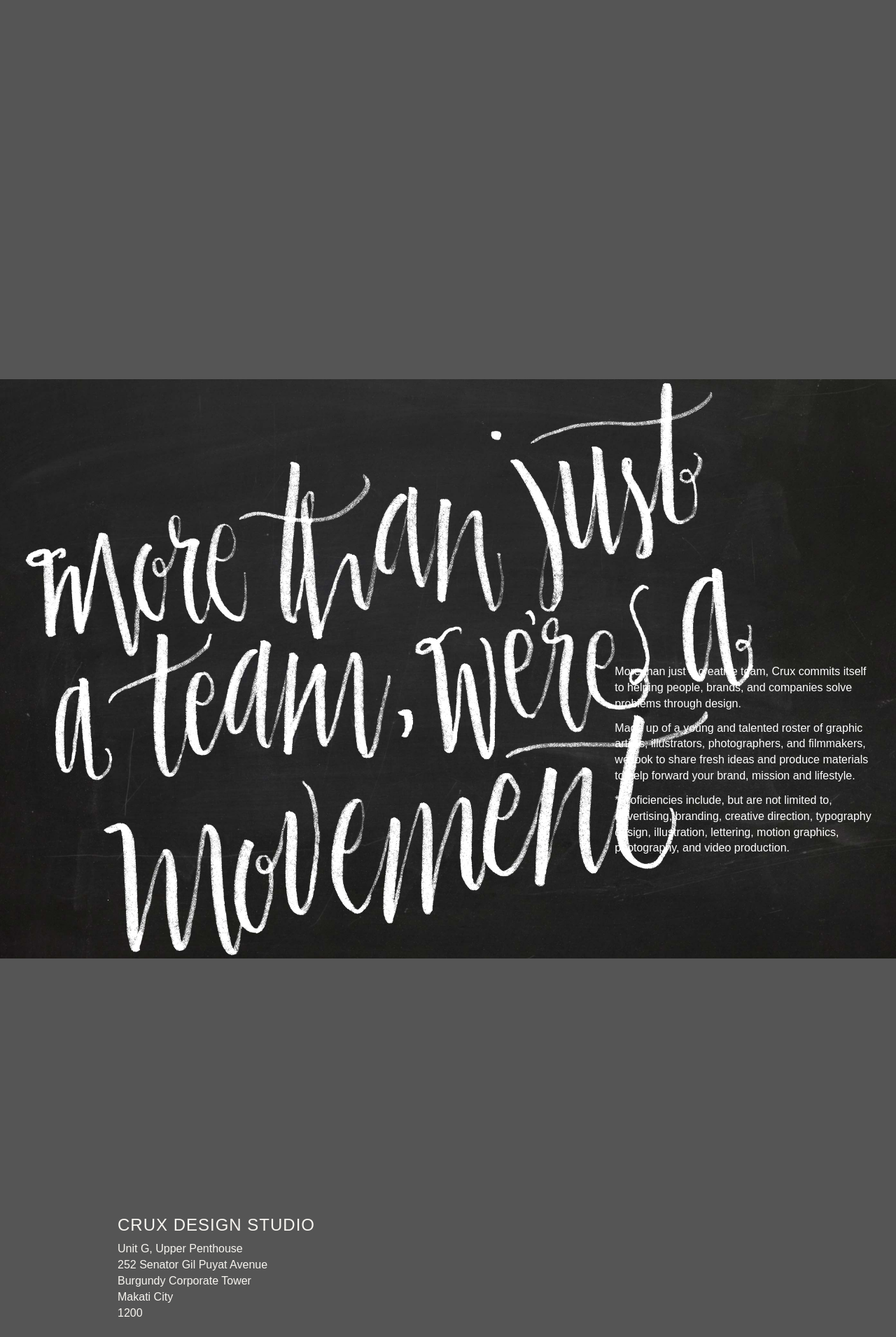
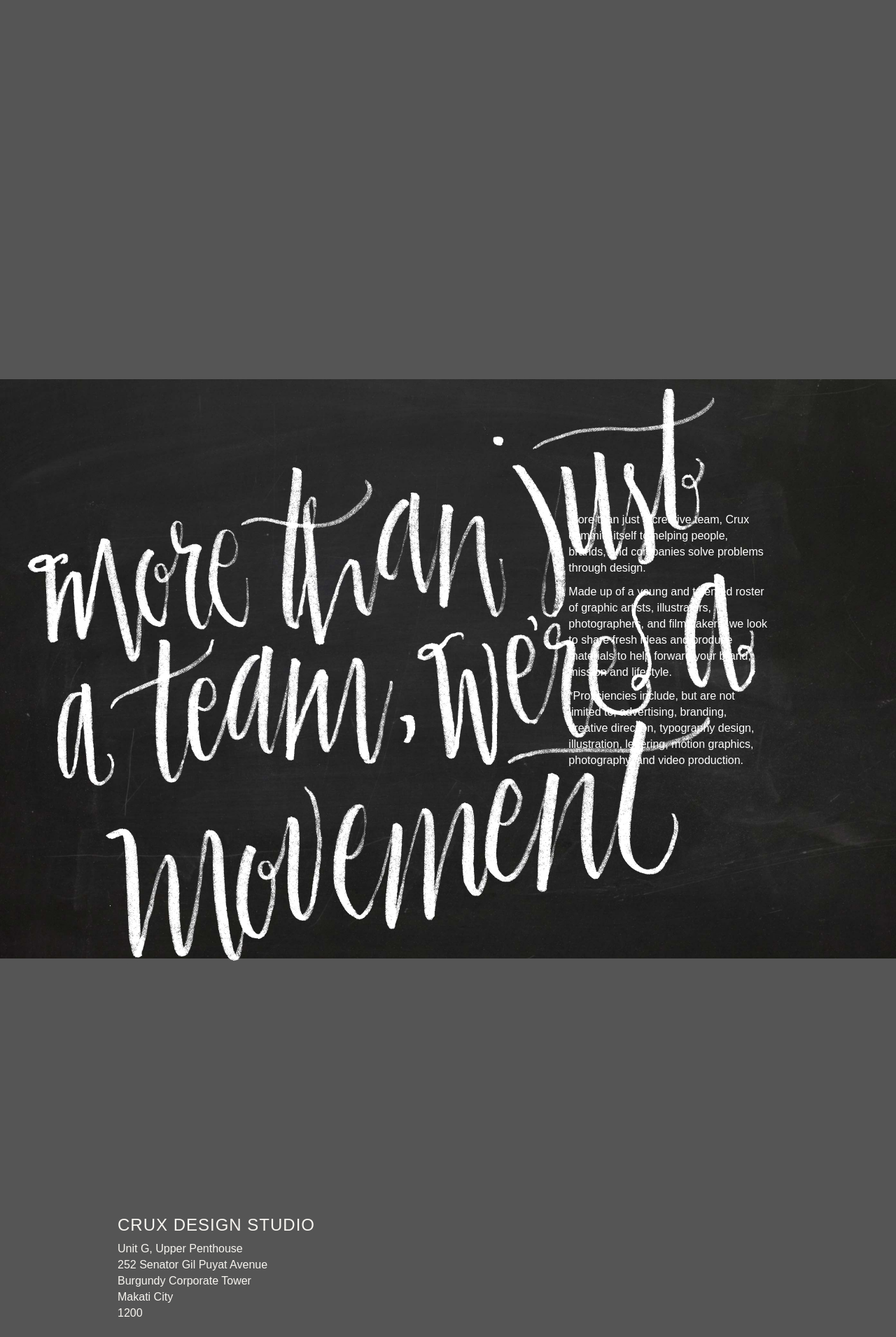
Before and after one commit to cruxph/cruxph.github.io, a Jekyll site: the page built from index.html, in a window 1280 px wide. Shown: the part 1358-3269 px from the top of the page at 70% size. Built offline with Jekyll 4.4.1, drawn with Linux system fonts in a browser that asks for light colours; nearby versions of some CDN libraries.

Commit message:
Adjust about section grid alignments

```diff
--- a/_includes/front/about.html
+++ b/_includes/front/about.html
@@ -1,8 +1,10 @@
 <div id="about" data-stellar-ratio="1">
-    <div class="container-fluid">
+
+    <div class="container">
         <div class="col-md-8">
-            <img src="/img/about-calligraphy.png" width="100%">
+            <img src="/img/about-calligraphy.png" width="100%" style="position: absolute">
         </div>
+
         <div class="about-text-container col-md-4">
             <p class="about-text">
                 More than just a creative team, Crux commits itself to helping people, brands, and
--- a/_sass/_front.scss
+++ b/_sass/_front.scss
@@ -146,20 +146,22 @@
 div#about img {
     height: calc(100vh - 72px);
     width: auto;
-    padding: 40px inherit;
+    padding: 50px inherit;
+    margin-left: -150px;
 }
 
 
 div#about .about-text-container {
-
+    float: right;
     margin: inherit;
     color: white;
+    padding-left: 0;
 }
 
 @media (min-width: 992px){
 
     div#about .about-text-container {
-        margin-top: 45vh;
+        margin-top: 20vh;
         color: white;
     }
 }
@@ -167,6 +169,7 @@
 div#about > .about-text-container > .about-text{
     font-size: 16px;
     margin-top: 30px;
+    padding-left: 0;
 }
 
 div#about > .about-text-container > p.about-text-note{
```
